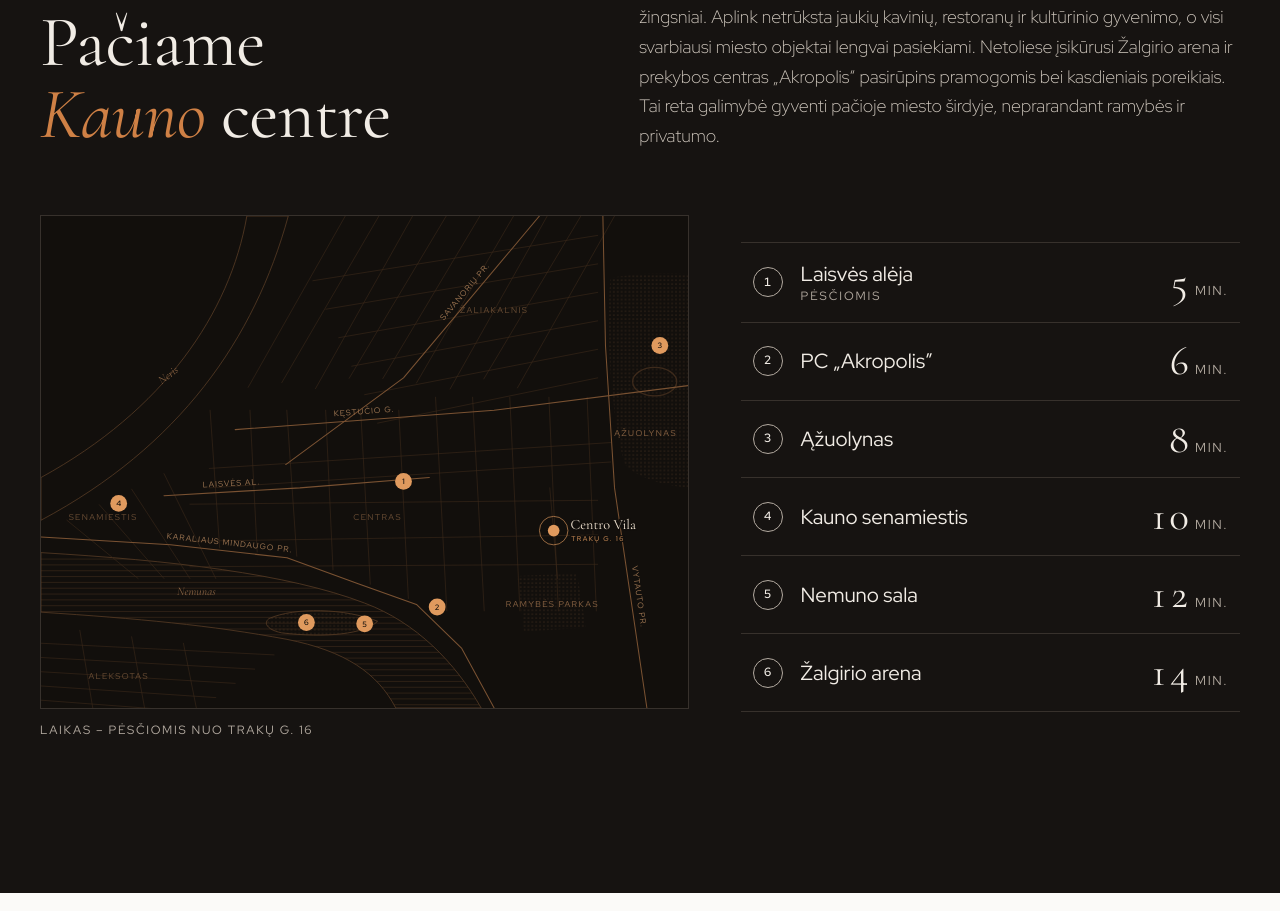
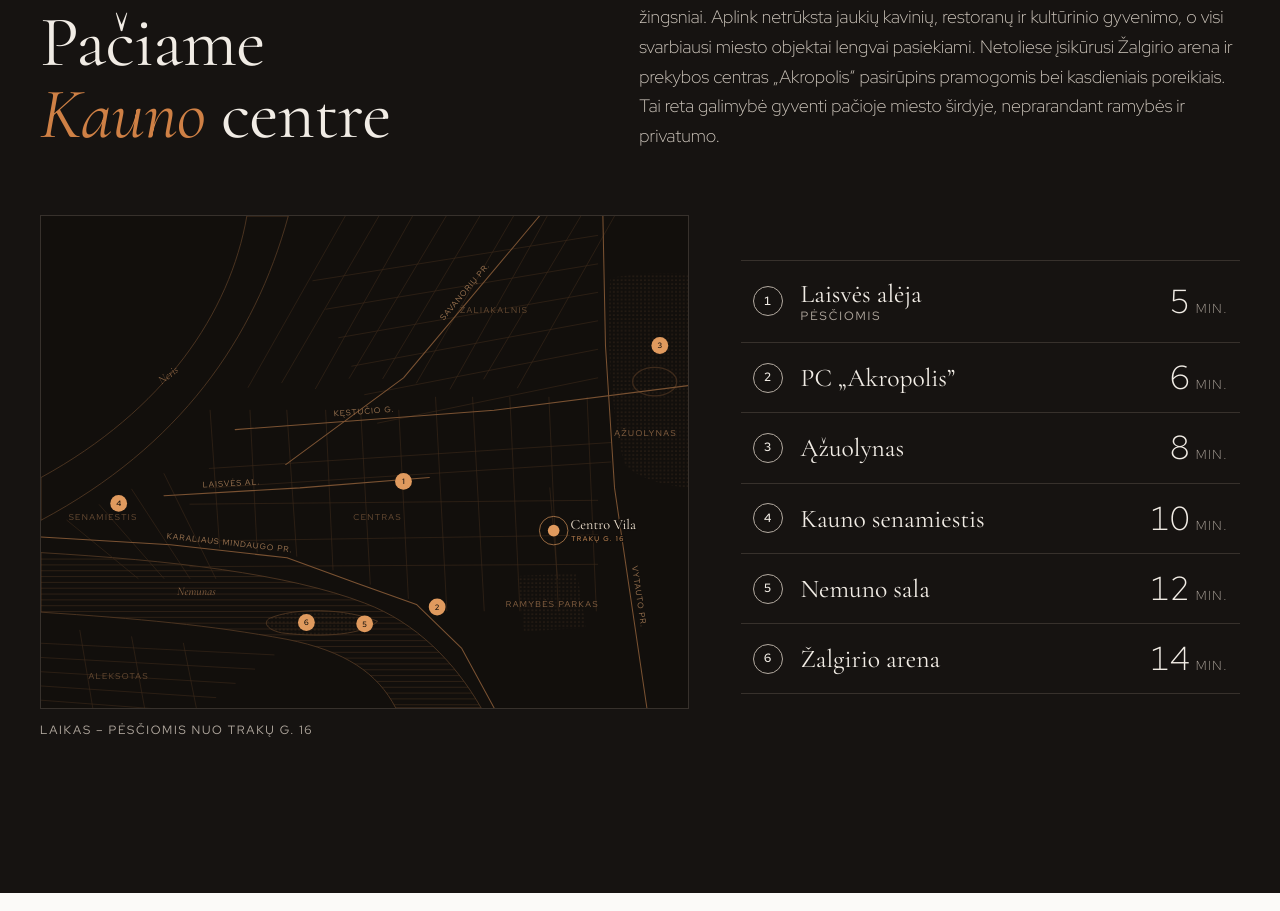
Before and after one commit to teisingumas/Centrovilos, a PHP site: page / in a window 1280 px wide. Shown: the part 2025-2936 px from the top of the page. Run offline with PHP 8.4, Linux system fonts and the light colour scheme.

Commit message:
Vietų sąrašas: pavadinimai Cormorant Garamond, minutės Red Hat Display
Co-Authored-By: Claude Opus 5.5 <noreply@anthropic.com>
Claude-Session: https://claude.ai/code/session_017ciTEfs36XGfJpcBgtJUyK

```diff
--- a/cms/core.php
+++ b/cms/core.php
@@ -3,7 +3,7 @@
    Duomenys laikomi /_data (neįtraukta į git, uždaryta nuo naršyklės). */
 declare(strict_types=1);
 
-const CV_V = '20261021p';             /* CSS/JS versija (naršyklės podėlio atnaujinimui) */
+const CV_V = '20261021q';             /* CSS/JS versija (naršyklės podėlio atnaujinimui) */
 define('CV_ROOT', dirname(__DIR__));
 define('CV_DATA', CV_ROOT . '/_data');
 define('CV_UPLOADS', CV_ROOT . '/uploads');
--- a/css/style.css
+++ b/css/style.css
@@ -272,9 +272,9 @@ section{padding-block:clamp(80px,12vw,160px)}
 .places button{all:unset;box-sizing:border-box;width:100%;display:grid;grid-template-columns:auto 1fr auto;align-items:center;gap:18px;padding:18px 12px;cursor:pointer;transition:background .3s, padding .3s var(--ease)}
 .places button:focus-visible{outline:2px solid var(--bronze-hi);outline-offset:-2px}
 .places .n{width:30px;height:30px;border-radius:50%;border:1px solid var(--on-night-2);display:grid;place-items:center;font-size:12px;font-weight:600;font-variant-numeric:tabular-nums;transition:.25s}
-.places .nm{font-size:clamp(19px,1.6vw,23px);line-height:1.25}
-.places .walk{display:block;font-size:12px;letter-spacing:.16em;text-transform:uppercase;color:var(--on-night-2);margin-top:2px}
-.places .mn{font-family:var(--display);font-size:clamp(36px,3.2vw,48px);line-height:1;font-variant-numeric:tabular-nums;color:var(--on-night)}
+.places .nm{font-family:var(--display);font-size:clamp(23px,2vw,28px);line-height:1.15}
+.places .walk{display:block;font-family:var(--body);font-size:12px;letter-spacing:.16em;text-transform:uppercase;color:var(--on-night-2);margin-top:2px}
+.places .mn{font-family:var(--body);font-weight:300;font-size:clamp(30px,2.6vw,38px);line-height:1;font-variant-numeric:tabular-nums;color:var(--on-night)}
 .places .mn small{font-family:var(--body);font-size:13px;letter-spacing:.12em;text-transform:uppercase;color:var(--on-night-2);margin-left:6px}
 .places .on button{background:var(--night-2);padding-left:20px}
 .places .on .n{background:var(--bronze);border-color:var(--bronze);color:#fff}
```
